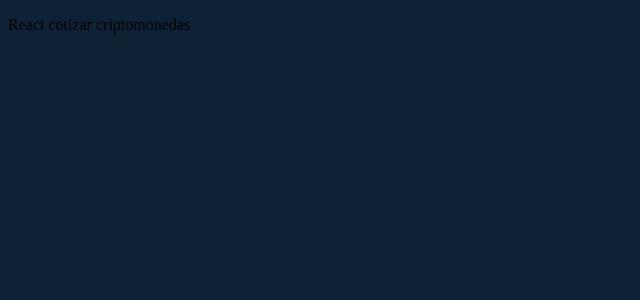
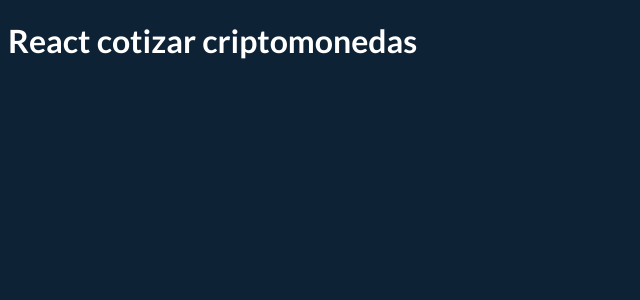
Before and after one commit to LeonardoAbraham/react-cotizar-criptomonedas, a React (Vite) app: page / in a window 1280 px wide. Shown: the top 300 px of the page, without its empty margins (0-640 px from the left). Built offline with nearby package versions, Linux system fonts and the light colour scheme.

Commit message:
Instalar emotion/react y emotion/styled

```diff
--- a/package.json
+++ b/package.json
@@ -10,6 +10,8 @@
     "preview": "vite preview"
   },
   "dependencies": {
+    "@emotion/react": "^11.11.1",
+    "@emotion/styled": "^11.11.0",
     "react": "^18.2.0",
     "react-dom": "^18.2.0"
   },
--- a/src/App.jsx
+++ b/src/App.jsx
@@ -1,11 +1,16 @@
 import { useState } from 'react'
+import styled from '@emotion/styled'
 
+const Heading = styled.h1`
+    font-family:'Lato', sans-serif;
+    color:#FFF
+`
 
 function App() {
 
     return (
         <>
-            <p>React cotizar criptomonedas</p>
+            <Heading>React cotizar criptomonedas</Heading>
         </>
     )
 }
```
Also changed, not shown: 1 other file (tests, documents, lock files or other folders).
